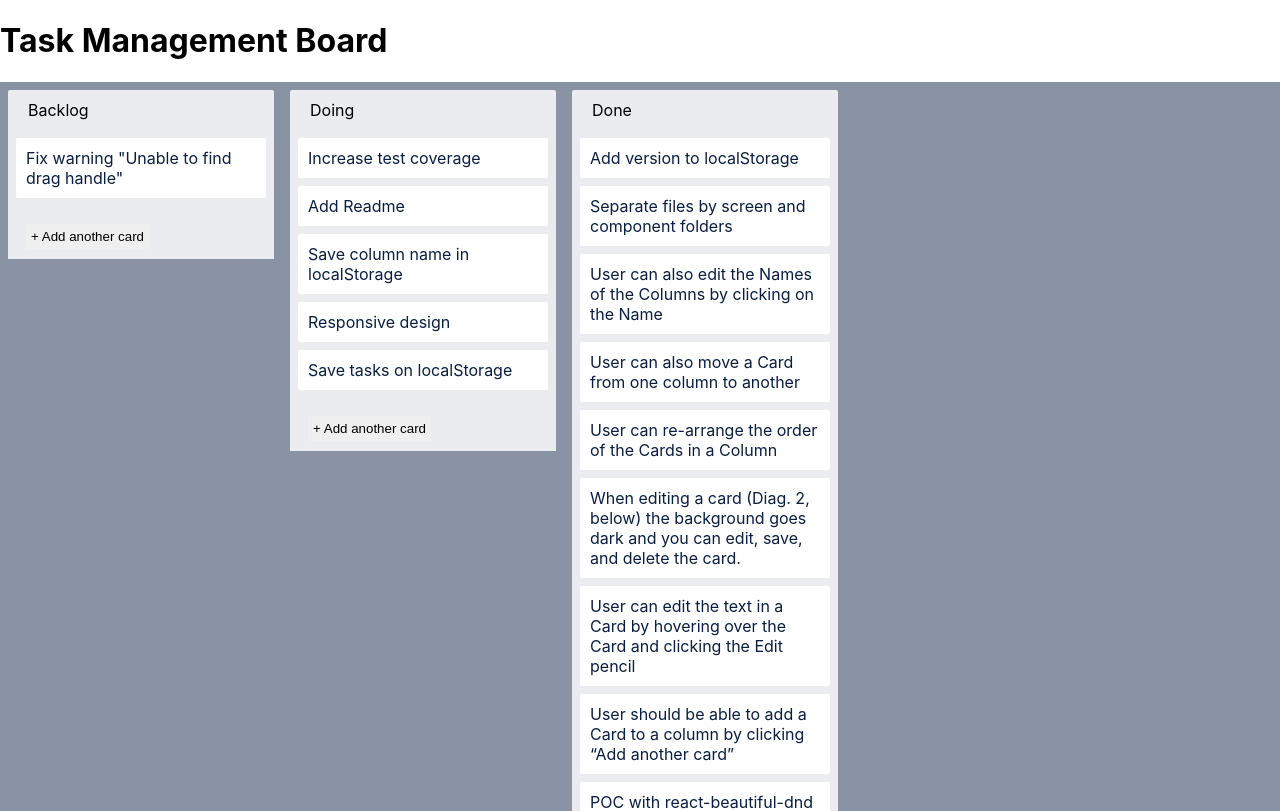
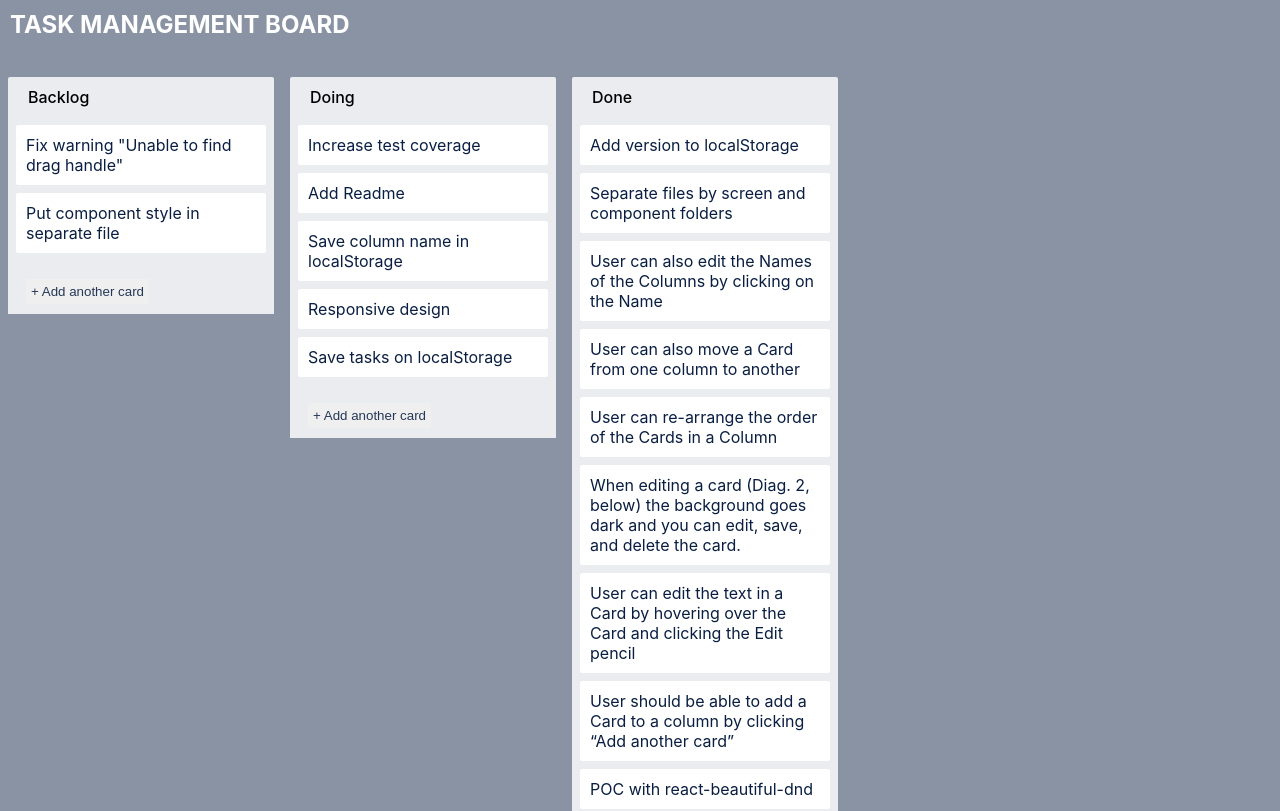
Before and after one commit to darenhart/task-board-react, a React (Create React App) app: page / in a window 1280 px wide. Shown: the top 811 px of the page. Built offline with nearby package versions, Linux system fonts and the light colour scheme.

Commit message:
Improve style

```diff
--- a/src/App.js
+++ b/src/App.js
@@ -1,21 +1,32 @@
 import React from 'react';
-import './App.css';
 import Board from './screens/board';
 import { data, version } from './data';
+import styled from 'styled-components';
+import colors from './colors';
+
+const AppWrapper = styled.div`
+  background-color: ${colors.N90};
+`;
+
+const Title = styled.h2`
+  margin-top: 0;
+  padding: 10px;
+  color: ${colors.N0};
+`;
 
 function App() {
   const localTasks = JSON.parse(localStorage.getItem('tasks'));
   const localVersion = JSON.parse(localStorage.getItem('version'));
 
   return (
-    <div>
+    <AppWrapper>
       <header>
-        <h1>Task Management Board</h1>
+        <Title>TASK MANAGEMENT BOARD</Title>
         <Board
           initial={localTasks && localVersion === version ? localTasks : data}
         />
       </header>
-    </div>
+    </AppWrapper>
   );
 }
 
--- a/src/components/column.js
+++ b/src/components/column.js
@@ -18,6 +18,7 @@ const Header = styled.div`
   border-top-left-radius: ${borderRadius}px;
   border-top-right-radius: ${borderRadius}px;
   background-color: ${colors.N30};
+  font-weight: 500;
 `;
 
 export default class Column extends Component {
--- a/src/components/task-list.js
+++ b/src/components/task-list.js
@@ -38,6 +38,7 @@ const AddButton = styled.button`
   padding: 5px;
   cursor: pointer;
   outline: none;
+  color: ${colors.N700};
 `;
 
 const Container = styled.div``;
--- a/src/data.js
+++ b/src/data.js
@@ -21,6 +21,11 @@ export const tasks = [
   {
     id: '51',
     content: 'Fix warning "Unable to find drag handle"',
+    badge: backlog,
+  },
+  {
+    id: '51',
+    content: 'Put component style in separate file',
     badge: backlog,
   },
   {
--- a/src/screens/board.js
+++ b/src/screens/board.js
@@ -1,13 +1,11 @@
 import React, { createContext, useReducer } from 'react';
 import styled from 'styled-components';
 import Column from '../components/column';
-import colors from '../colors';
 import { reorderTaskMap } from '../reorder';
 import { DragDropContext, Droppable } from 'react-beautiful-dnd';
 import { tasksReducer } from './tasks-reducer';
 
 const Container = styled.div`
-  background-color: ${colors.N90};
   min-height: 100vh;
   min-width: 100vw;
   display: inline-flex;
```
